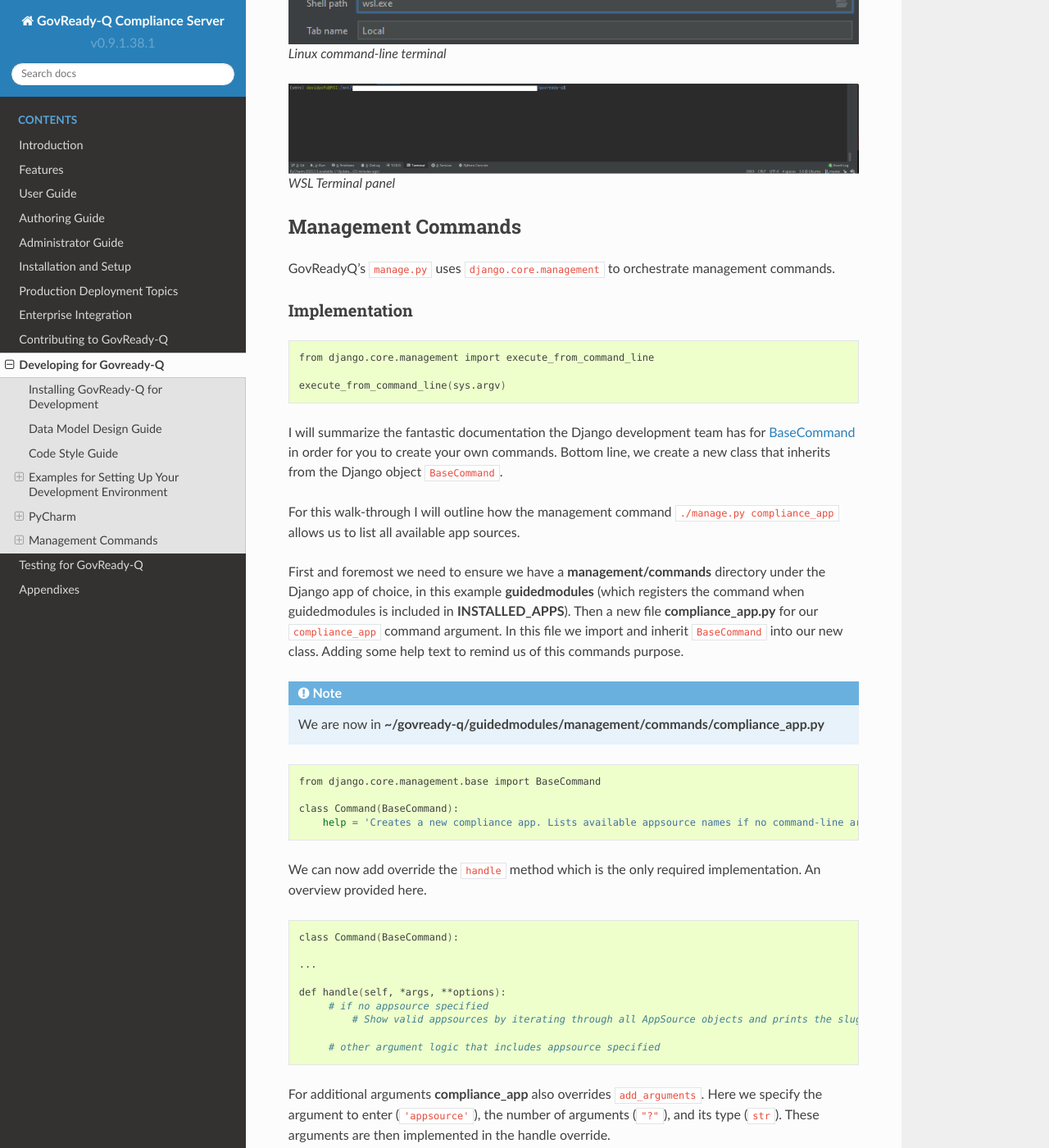
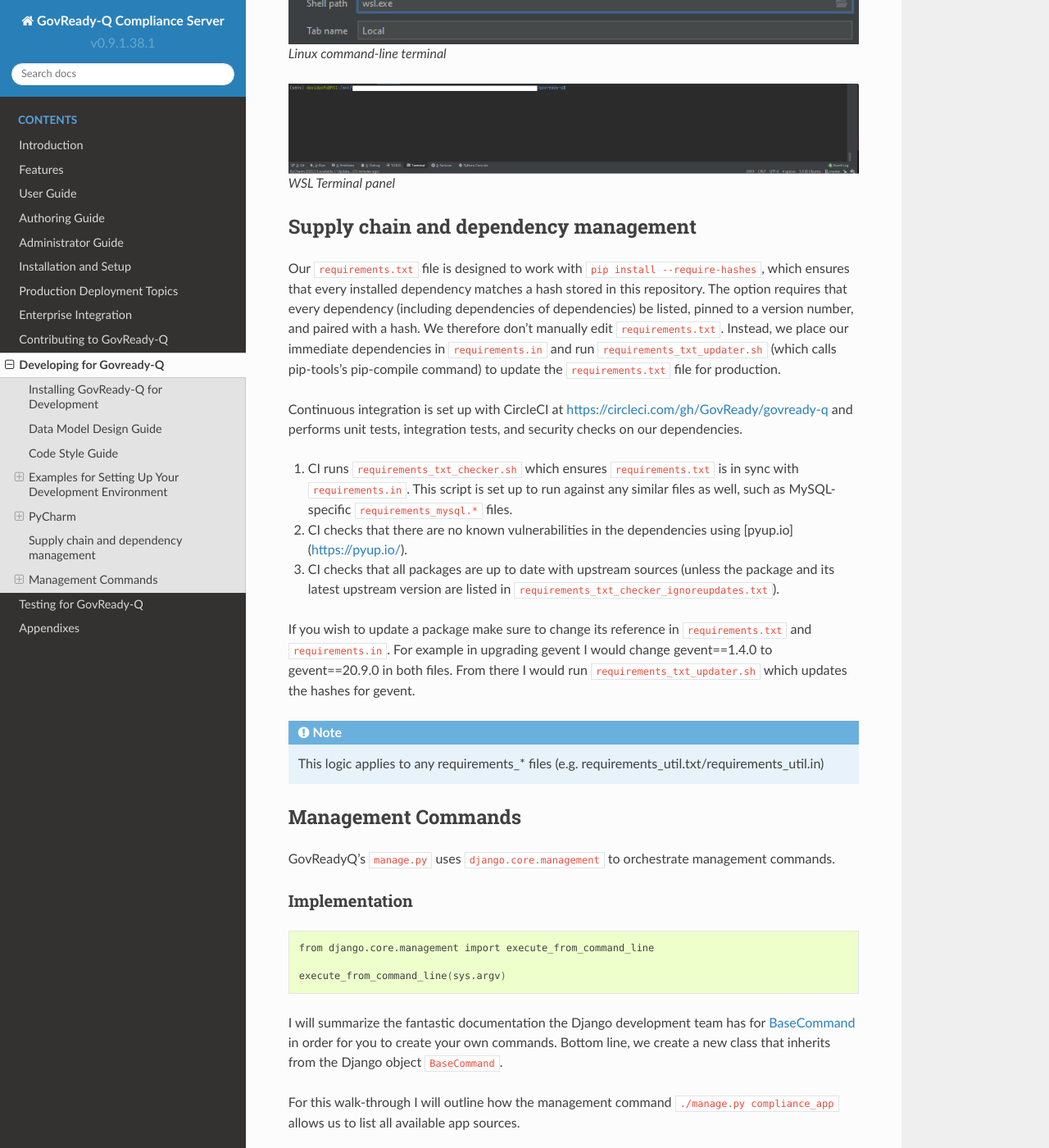
Before and after one commit to GovReady/govready-q-docs, a Sphinx documentation site: the page built from source/developing-for-govready-q/index.rst, in a window 1280 px wide and 1400 px high, scrolled down 2688 px. Shown: the whole window at 82% size. Built offline with Sphinx 7.4.7 and the Read the Docs theme 2.0.0, drawn with Linux system fonts in a browser that asks for light colours.

Commit message:
Adding dev docs on how to manage package versions in requirements.txt

```diff
--- a/source/developing-for-govready-q/index.rst
+++ b/source/developing-for-govready-q/index.rst
@@ -109,6 +109,25 @@
 
    WSL Terminal panel
 
+.. Copyright (C) 2020 GovReady PBC
+
+.. _Supply chain and dependency management:
+
+Supply chain and dependency management
+#######################################
+
+Our ``requirements.txt`` file is designed to work with ``pip install --require-hashes``, which ensures that every installed dependency matches a hash stored in this repository. The option requires that every dependency (including dependencies of dependencies) be listed, pinned to a version number, and paired with a hash. We therefore don't manually edit ``requirements.txt``. Instead, we place our immediate dependencies in ``requirements.in`` and run ``requirements_txt_updater.sh`` (which calls pip-tools's pip-compile command) to update the ``requirements.txt`` file for production.
+
+Continuous integration is set up with CircleCI at https://circleci.com/gh/GovReady/govready-q and performs unit tests, integration tests, and security checks on our dependencies.
+
+1. CI runs ``requirements_txt_checker.sh`` which ensures ``requirements.txt`` is in sync with ``requirements.in``. This script is set up to run against any similar files as well, such as MySQL-specific ``requirements_mysql.*`` files.
+2. CI checks that there are no known vulnerabilities in the dependencies using [pyup.io](https://pyup.io/).
+3. CI checks that all packages are up to date with upstream sources (unless the package and its latest upstream version are listed in ``requirements_txt_checker_ignoreupdates.txt``).
+
+If you wish to update a package make sure to change its reference in ``requirements.txt`` and ``requirements.in``. For example in upgrading gevent I would change gevent==1.4.0 to gevent==20.9.0 in both files. From there I would run ``requirements_txt_updater.sh`` which updates the hashes for gevent.
+
+.. note::
+   This logic applies to any requirements_* files (e.g. requirements_util.txt/requirements_util.in)
 
 Management Commands
 ###################
```
